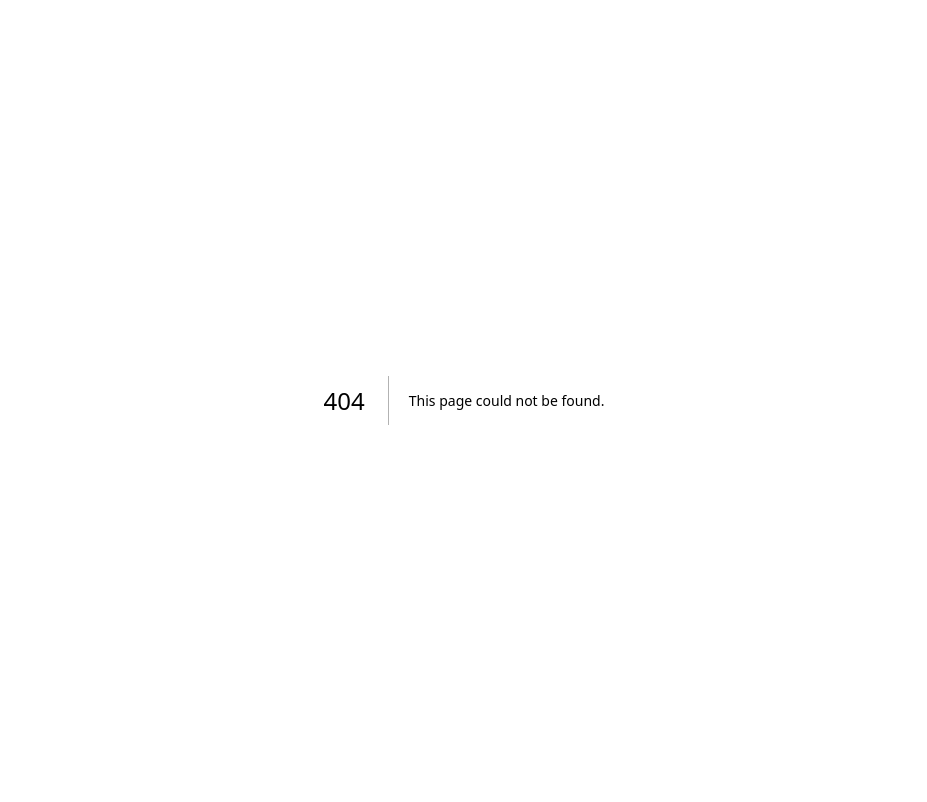
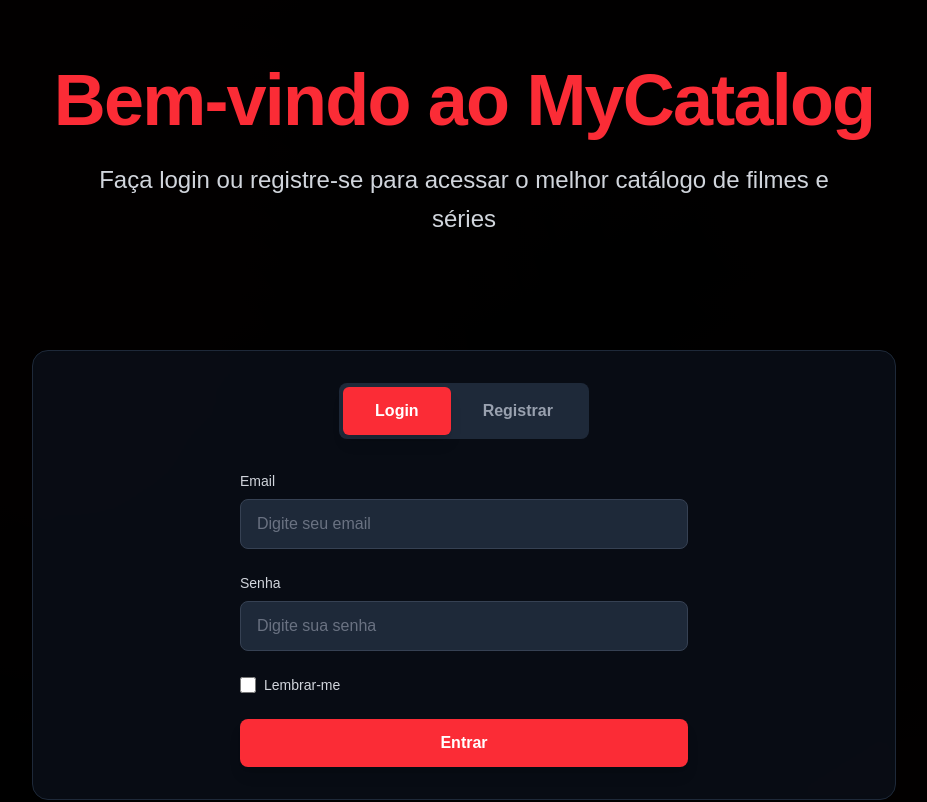
Before and after one commit to Edukarp/ProjetoC216, a Next.js app in the folder frontend/: page /register in a window 1280 px wide. Before the commit this address had no page. Shown: the top 802 px of the page, without its empty margins (176-1103 px from the left). Built offline with nearby package versions, Linux system fonts and the light colour scheme.

Commit message:
feat: add register page

```diff
--- a/frontend/app/(Home)/page.tsx
+++ b/frontend/app/(Home)/page.tsx
@@ -1,5 +1,6 @@
 import { Search, Film, Star, Smartphone, Info, Heart, Globe } from 'lucide-react'
 import Footer from '../components/footer'
+import Link from 'next/link'
 
 export default function Home() {
   return (
@@ -14,9 +15,11 @@ export default function Home() {
           <p className="text-xl md:text-2xl text-white mb-8 leading-relaxed">
             Descubra uma vasta coleção atualizada e navegue com facilidade
           </p>
-          <button className="bg-red-500 hover:bg-red-600 text-white font-bold py-4 px-8 rounded-lg text-lg transition-colors duration-300 transform hover:scale-105">
-            Explore agora
-          </button>
+          <Link href="/register">
+            <button className="bg-red-500 hover:bg-red-600 text-white font-bold py-4 px-8 rounded-lg text-lg transition-colors duration-300 transform hover:scale-105">
+              Explore agora
+            </button>
+          </Link>
         </div>
       </section>
 
--- /dev/null
+++ b/frontend/app/register/page.tsx
@@ -0,0 +1,205 @@
+'use client'
+
+import { useState } from 'react'
+import Footer from '../components/footer'
+
+export default function LoginRegisterPage() {
+  const [activeTab, setActiveTab] = useState('login')
+  const [rememberMe, setRememberMe] = useState(false)
+  const [formData, setFormData] = useState({
+    name: '',
+    email: '',
+    password: '',
+    confirmPassword: ''
+  })
+  const [message, setMessage] = useState<string | null>(null)
+
+  const handleInputChange = (e: React.ChangeEvent<HTMLInputElement>) => {
+    setFormData({
+      ...formData,
+      [e.target.name]: e.target.value
+    })
+  }
+
+  const handleSubmit = async (e: React.FormEvent) => {
+    e.preventDefault()
+    setMessage(null)
+    if (activeTab === 'register') {
+      if (formData.password !== formData.confirmPassword) {
+        setMessage('As senhas não coincidem.')
+        return
+      }
+      try {
+        const res = await fetch('http://localhost:3003/api/users/register', {
+          method: 'POST',
+          headers: { 'Content-Type': 'application/json' },
+          body: JSON.stringify({
+            name: formData.name,
+            email: formData.email,
+            password: formData.password
+          })
+        })
+        const data = await res.json()
+        if (res.ok) {
+          setMessage('Cadastro realizado com sucesso!')
+          setFormData({ name: '', email: '', password: '', confirmPassword: '' })
+        } else {
+          setMessage(data.message || 'Erro ao cadastrar.')
+        }
+      } catch (error) {
+        setMessage(`Erro de conexão com o servidor.`)
+        console.log(error);
+      }
+    } else {
+      // TODO: Lógica de login
+      setMessage('Login não implementado ainda.')
+    }
+  }
+
+  return (
+    <div className="min-h-screen bg-black text-white">
+
+
+      <div className="absolute inset-0 opacity-10">
+        <div className="w-full h-full bg-gradient-to-br from-red-900/20 via-transparent to-red-900/20"></div>
+        <div className="absolute inset-0 bg-[radial-gradient(circle_at_20%_50%,rgba(255,0,0,0.1)_0%,transparent_50%)] animate-pulse"></div>
+        <div className="absolute inset-0 bg-[radial-gradient(circle_at_80%_20%,rgba(255,0,0,0.05)_0%,transparent_50%)]"></div>
+      </div>
+
+      <div className="relative z-10">
+
+        <section className="text-center py-16 px-4">
+          <h1 className="text-5xl md:text-7xl font-bold text-red-500 mb-6 tracking-tight">
+            Bem-vindo ao MyCatalog
+          </h1>
+          <p className="text-xl md:text-2xl text-gray-300 max-w-3xl mx-auto leading-relaxed">
+            Faça login ou registre-se para acessar o melhor catálogo de filmes e séries
+          </p>
+        </section>
+
+
+        <section className="max-w-4xl mx-auto px-4 py-12">
+          <div className="bg-gray-900/50 backdrop-blur-sm rounded-2xl p-8 border border-gray-800">
+
+            <div className="flex justify-center mb-8">
+              <div className="bg-gray-800 rounded-lg p-1 flex">
+                <button
+                  onClick={() => setActiveTab('login')}
+                  className={`px-8 py-3 rounded-md font-semibold transition-all duration-300 ${activeTab === 'login'
+                    ? 'bg-red-500 text-white shadow-lg'
+                    : 'text-gray-400 hover:text-white'
+                    }`}
+                >
+                  Login
+                </button>
+                <button
+                  onClick={() => setActiveTab('register')}
+                  className={`px-8 py-3 rounded-md font-semibold transition-all duration-300 ${activeTab === 'register'
+                    ? 'bg-red-500 text-white shadow-lg'
+                    : 'text-gray-400 hover:text-white'
+                    }`}
+                >
+                  Registrar
+                </button>
+              </div>
+            </div>
+
+            <form onSubmit={handleSubmit} className="max-w-md mx-auto">
+              {activeTab === 'register' && (
+                <div className="mb-6">
+                  <label htmlFor="name" className="block text-gray-300 text-sm font-medium mb-2">
+                    Nome Completo
+                  </label>
+                  <input
+                    type="text"
+                    id="name"
+                    name="name"
+                    value={formData.name}
+                    onChange={handleInputChange}
+                    placeholder="Digite seu nome completo"
+                    className="w-full px-4 py-3 bg-gray-800 border border-gray-700 rounded-lg text-white placeholder-gray-500 focus:outline-none focus:border-red-500 focus:ring-2 focus:ring-red-600/20 transition-all duration-300"
+                    required
+                  />
+                </div>
+              )}
+
+              <div className="mb-6">
+                <label htmlFor="email" className="block text-gray-300 text-sm font-medium mb-2">
+                  Email
+                </label>
+                <input
+                  type="email"
+                  id="email"
+                  name="email"
+                  value={formData.email}
+                  onChange={handleInputChange}
+                  placeholder="Digite seu email"
+                  className="w-full px-4 py-3 bg-gray-800 border border-gray-700 rounded-lg text-white placeholder-gray-500 focus:outline-none focus:border-red-500 focus:ring-2 focus:ring-red-600/20 transition-all duration-300"
+                  required
+                />
+              </div>
+
+              <div className="mb-6">
+                <label htmlFor="password" className="block text-gray-300 text-sm font-medium mb-2">
+                  Senha
+                </label>
+                <input
+                  type="password"
+                  id="password"
+                  name="password"
+                  value={formData.password}
+                  onChange={handleInputChange}
+                  placeholder="Digite sua senha"
+                  className="w-full px-4 py-3 bg-gray-800 border border-gray-700 rounded-lg text-white placeholder-gray-500 focus:outline-none focus:border-red-500 focus:ring-2 focus:ring-red-600/20 transition-all duration-300"
+                  required
+                />
+              </div>
+
+              {activeTab === 'register' && (
+                <div className="mb-6">
+                  <label htmlFor="confirmPassword" className="block text-gray-300 text-sm font-medium mb-2">
+                    Confirmar Senha
+                  </label>
+                  <input
+                    type="password"
+                    id="confirmPassword"
+                    name="confirmPassword"
+                    value={formData.confirmPassword}
+                    onChange={handleInputChange}
+                    placeholder="Confirme sua senha"
+                    className="w-full px-4 py-3 bg-gray-800 border border-gray-700 rounded-lg text-white placeholder-gray-500 focus:outline-none focus:border-red-500 focus:ring-2 focus:ring-red-600/20 transition-all duration-300"
+                    required
+                  />
+                </div>
+              )}
+
+              {activeTab === 'login' && (
+                <div className="flex items-center justify-between mb-6">
+                  <label className="flex items-center">
+                    <input
+                      type="checkbox"
+                      checked={rememberMe}
+                      onChange={(e) => setRememberMe(e.target.checked)}
+                      className="w-4 h-4 text-red-500 bg-gray-800 border-gray-600 rounded focus:ring-red-500 focus:ring-2"
+                    />
+                    <span className="ml-2 text-sm text-gray-300">Lembrar-me</span>
+                  </label>
+                </div>
+              )}
+              {message && (
+                <div className="mb-4 text-center text-red-400 font-semibold">{message}</div>
+              )}
+              <button
+                type="submit"
+                className="w-full bg-red-500 text-white py-3 px-6 rounded-lg font-semibold hover:bg-red-600 transition-all duration-300 transform hover:scale-105 shadow-lg hover:shadow-xl"
+              >
+                {activeTab === 'login' ? 'Entrar' : 'Registrar'}
+              </button>
+            </form>
+          </div>
+        </section>
+        <Footer />
+      </div>
+    </div>
+  )
+}
```
